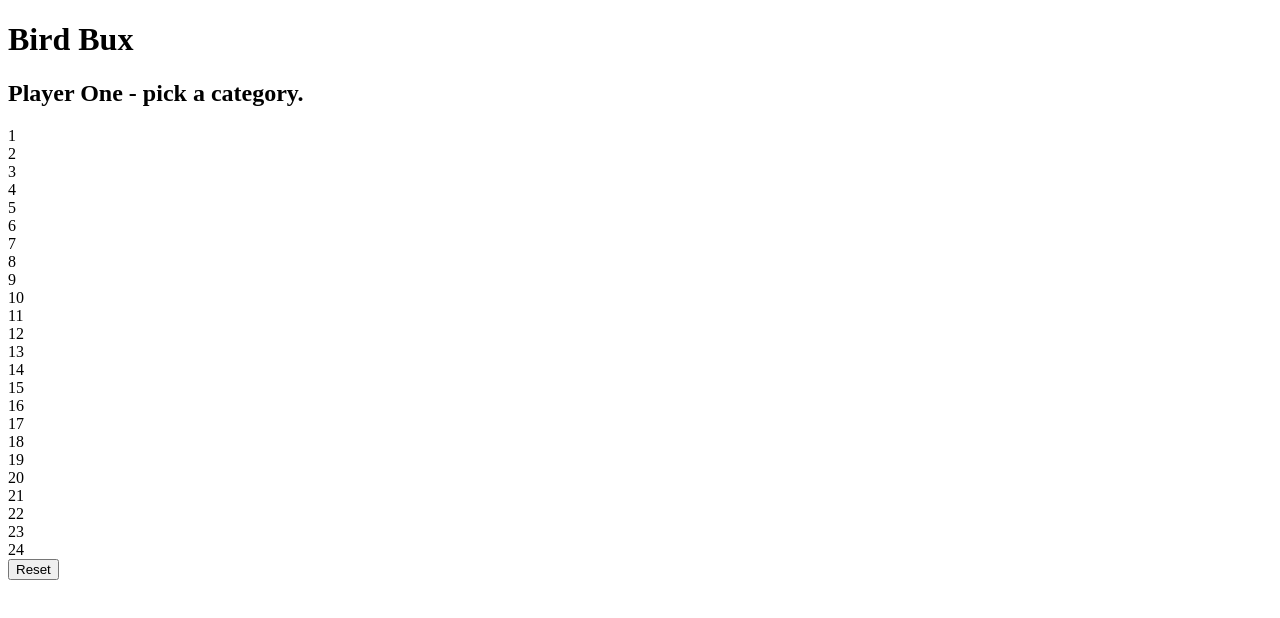
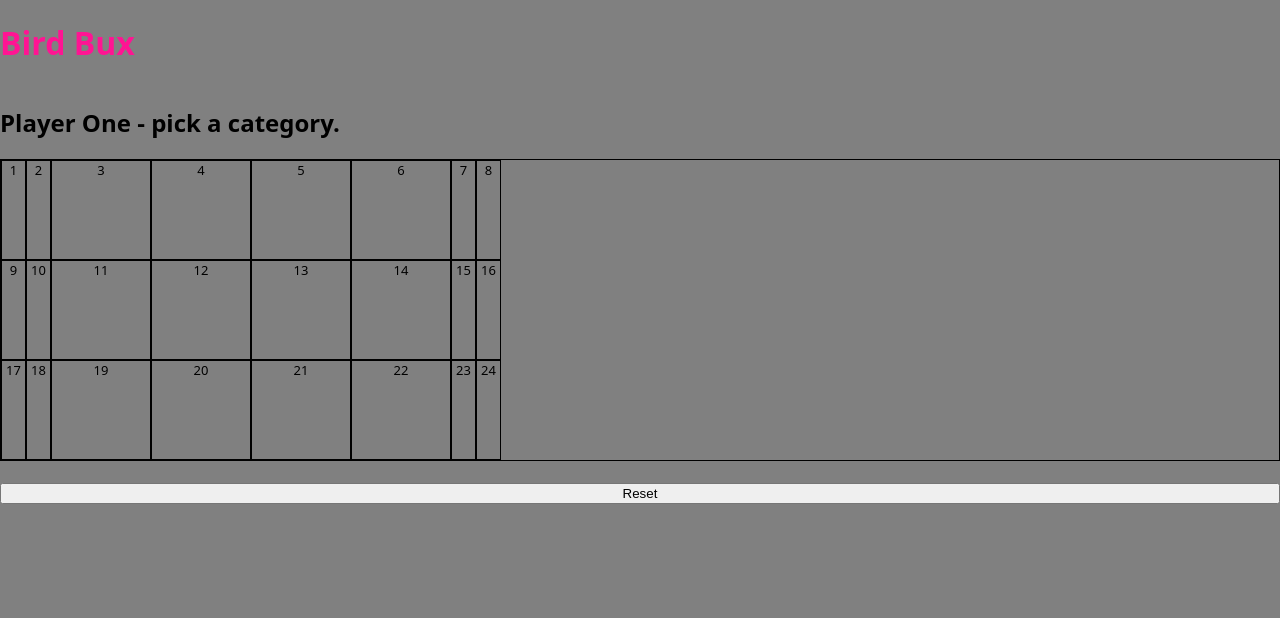
Before and after one commit to kevinharr/bird-bux, a plain HTML site: page index.html in a window 1280 px wide. Drawn offline with Linux system fonts and the light colour scheme.

Commit message:
setup initial grid

```diff
--- a/css/style.css
+++ b/css/style.css
@@ -0,0 +1,35 @@
+body {
+  background-color: gray;
+  font-family: system-ui, -apple-system, BlinkMacSystemFont, "Segoe UI",
+		Roboto, Oxygen-Sans, Ubuntu, Cantarell, "Helvetica Neue", sans-serif;
+  margin: 0;
+  height: 100vh;
+  display: flex;
+  flex-direction: column;
+}
+
+div {
+  display: grid;
+  align-items:initial;
+  border: 1px solid purple;
+  font-size: small;
+  text-align: center;
+  vertical-align: middle;
+
+}h1 {
+    color:deeppink
+}
+
+.grid-container {
+    display:grid;
+    grid-template-columns: 25px 25px 100px 100px 100px 100px 25px 25px;
+    grid-template-rows: 100px 100px 100px;
+    border-color: black;
+    border-width: 1px;
+}
+
+.grid-item {
+    border-color: black;
+    border-width: 1px;
+    outline-color: blue;
+}
```
Also changed, not shown: index.html (+1 -0 lines).
